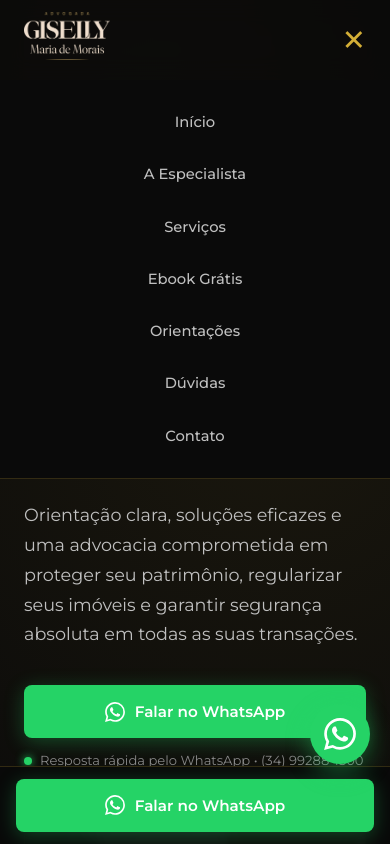
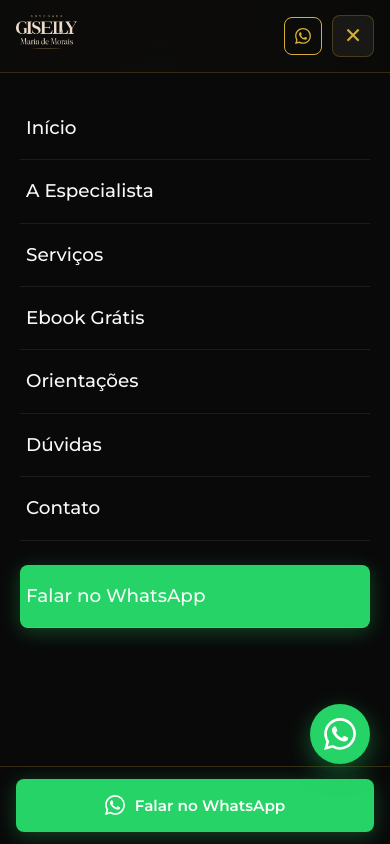
Before and after one commit to gisellyadvocacia/gisellymorais-site, a Next.js app: page / in a window 390 px wide. Both pictures are taken after a click on the button "Abrir menu". Shown: the top 844 px of the page. Built offline with nearby package versions, Linux system fonts and the light colour scheme.

Commit message:
fix(header): ocultar links horizontais no mobile, ajustar drawer lateral e manter botao WhatsApp visivel

```diff
--- a/app/globals.css
+++ b/app/globals.css
@@ -170,6 +170,20 @@
 
 .nav-links a:hover {
   color: var(--gold-primary);
+}
+
+.nav-actions {
+  display: flex;
+  align-items: center;
+  gap: 14px;
+}
+
+.nav-drawer-cta {
+  display: none;
+}
+
+.nav-backdrop {
+  display: none;
 }
 
 .nav-toggle {
@@ -1044,6 +1058,125 @@
   margin-top: 60px;
 }
 
+/* Breakpoint para Navbar Mobile / Tablet (1024px) */
+@media (max-width: 1024px) {
+  .navbar-inner {
+    height: 72px;
+    padding: 0 16px;
+  }
+
+  .nav-logo img {
+    height: 38px;
+    max-width: 155px;
+  }
+
+  .nav-actions {
+    gap: 10px;
+  }
+
+  /* 1. O menu horizontal desktop FICA ESTRITAMENTE OCULTO NO MOBILE */
+  .nav-links {
+    display: none;
+    position: fixed;
+    top: 72px;
+    left: 0;
+    width: 100%;
+    height: calc(100vh - 72px);
+    height: calc(100dvh - 72px);
+    background: rgba(10, 10, 10, 0.98);
+    backdrop-filter: blur(20px);
+    -webkit-backdrop-filter: blur(20px);
+    flex-direction: column;
+    padding: 24px 20px 48px;
+    gap: 0;
+    border-top: 1px solid rgba(212, 175, 55, 0.2);
+    overflow-y: auto;
+    z-index: 1001;
+    transform: translateY(-8px);
+    opacity: 0;
+    pointer-events: none;
+    transition: transform 0.25s cubic-bezier(0.16, 1, 0.3, 1), opacity 0.25s ease;
+  }
+
+  /* 2. Drawer aberto com fluidez */
+  .nav-links.active {
+    display: flex;
+    transform: translateY(0);
+    opacity: 1;
+    pointer-events: auto;
+  }
+
+  .nav-links a {
+    width: 100%;
+    padding: 16px 6px;
+    font-size: 1.15rem;
+    font-weight: 500;
+    color: var(--text-primary);
+    border-bottom: 1px solid rgba(255, 255, 255, 0.08);
+    display: flex;
+    align-items: center;
+    justify-content: space-between;
+    transition: var(--transition);
+  }
+
+  .nav-links a:hover,
+  .nav-links a:active {
+    color: var(--gold-primary);
+    padding-left: 10px;
+  }
+
+  .nav-drawer-cta {
+    display: block;
+    margin-top: 24px;
+    width: 100%;
+  }
+
+  .nav-drawer-cta .btn {
+    width: 100%;
+  }
+
+  /* Botão de WhatsApp/Telefone visível no cabeçalho mobile */
+  .nav-cta {
+    display: inline-flex;
+    padding: 8px 12px;
+    font-size: 0.82rem;
+    gap: 6px;
+    border-radius: 6px;
+  }
+
+  /* Botão Hambúrguer visível no cabeçalho mobile */
+  .nav-toggle {
+    display: flex;
+    align-items: center;
+    justify-content: center;
+    width: 42px;
+    height: 42px;
+    background: rgba(255, 255, 255, 0.06);
+    border: 1px solid rgba(212, 175, 55, 0.25);
+    border-radius: 8px;
+    color: var(--gold-primary);
+    font-size: 1.35rem;
+    cursor: pointer;
+    transition: var(--transition);
+    line-height: 1;
+  }
+
+  .nav-toggle:hover {
+    background: rgba(212, 175, 55, 0.15);
+  }
+
+  .nav-backdrop {
+    display: block;
+    position: fixed;
+    top: 72px;
+    left: 0;
+    width: 100%;
+    height: calc(100vh - 72px);
+    background: rgba(0, 0, 0, 0.65);
+    z-index: 1000;
+  }
+}
+
 @media (max-width: 860px) {
   .hero-grid, .sobre-grid, .footer-grid, .ebook-card-box {
     grid-template-columns: 1fr;
@@ -1055,26 +1188,6 @@
   .artigo-single-header h1 {
     font-size: 1.9rem;
   }
-  .nav-links {
-    display: none;
-    position: fixed;
-    top: 80px;
-    left: 0;
-    width: 100%;
-    background: #0a0a0a;
-    flex-direction: column;
-    padding: 30px;
-    border-bottom: 1px solid rgba(212, 175, 55, 0.2);
-  }
-  .nav-links.active {
-    display: flex;
-  }
-  .nav-toggle {
-    display: block;
-  }
-  .nav-cta {
-    display: none;
-  }
   .mobile-sticky-cta {
     display: block;
   }
@@ -1083,3 +1196,17 @@
     right: 20px;
   }
 }
+
+@media (max-width: 440px) {
+  .nav-cta-text {
+    display: none;
+  }
+  .nav-cta {
+    padding: 10px;
+    border-radius: 8px;
+  }
+  .nav-logo img {
+    height: 34px;
+    max-width: 130px;
+  }
+}
--- a/components/Navbar.tsx
+++ b/components/Navbar.tsx
@@ -39,7 +39,7 @@
             priority
           />
         </Link>
-        <nav className={`nav-links${open ? ' active' : ''}`}>
+        <nav className={`nav-links${open ? ' active' : ''}`} aria-label="Menu principal">
           <Link href="/#inicio" onClick={close}>Início</Link>
           <Link href="/#sobre" onClick={close}>A Especialista</Link>
           <Link href="/#servicos" onClick={close}>Serviços</Link>
@@ -47,14 +47,30 @@
           <Link href="/#artigos" onClick={close}>Orientações</Link>
           <Link href="/#faq" onClick={close}>Dúvidas</Link>
           <Link href="/#contato" onClick={close}>Contato</Link>
+          <div className="nav-drawer-cta">
+            <a
+              href={WA}
+              target="_blank"
+              rel="noopener noreferrer"
+              className="btn btn-whatsapp"
+              onClick={close}
+            >
+              Falar no WhatsApp
+            </a>
+          </div>
         </nav>
+        <div className="nav-actions">
           <a
             href={WA}
             target="_blank"
             rel="noopener noreferrer"
             className="btn btn-gold-outline nav-cta"
+            aria-label="Atendimento pelo WhatsApp: (34) 99288-1500"
           >
-          (34) 99288-1500
+            <svg viewBox="0 0 24 24" width="16" height="16" fill="currentColor" style={{ flexShrink: 0 }}>
+              <path d="M17.472 14.382c-.297-.149-1.758-.867-2.03-.967-.273-.099-.471-.148-.67.15-.197.297-.767.966-.94 1.164-.173.199-.347.223-.644.075-.297-.15-1.255-.463-2.39-1.475-.883-.788-1.48-1.761-1.653-2.059-.173-.297-.018-.458.13-.606.134-.133.298-.347.446-.52.149-.174.198-.298.298-.497.099-.198.05-.371-.025-.52-.075-.149-.669-1.612-.916-2.207-.242-.579-.487-.5-.669-.51-.173-.008-.371-.01-.57-.01-.198 0-.52.074-.792.372-.272.297-1.04 1.016-1.04 2.479 0 1.462 1.065 2.875 1.213 3.074.149.198 2.096 3.2 5.077 4.487.709.306 1.262.489 1.694.625.712.227 1.36.195 1.871.118.571-.085 1.758-.719 2.006-1.413.248-.694.248-1.289.173-1.413-.074-.124-.272-.198-.57-.347m-5.421 7.403h-.004a9.87 9.87 0 01-5.031-1.378l-.361-.214-3.741.982.998-3.648-.235-.374a9.86 9.86 0 01-1.51-5.26c.001-5.45 4.436-9.884 9.888-9.884 2.64 0 5.122 1.03 6.988 2.898a9.825 9.825 0 012.893 6.994c-.003 5.45-4.437 9.884-9.885 9.884m8.413-18.297A11.815 11.815 0 0012.05 0C5.495 0 .16 5.335.157 11.892c0 2.096.547 4.142 1.588 5.945L.057 24l6.305-1.654a11.882 11.882 0 005.683 1.448h.005c6.554 0 11.89-5.335 11.893-11.893a11.821 11.821 0 00-3.48-8.413z" />
+            </svg>
+            <span className="nav-cta-text">(34) 99288-1500</span>
           </a>
           <button
             type="button"
@@ -66,6 +82,8 @@
             {open ? '✕' : '☰'}
           </button>
         </div>
+      </div>
+      {open && <div className="nav-backdrop" onClick={close} />}
     </header>
   );
 }
```
Lines whose indentation alone changed are shown as unchanged.
